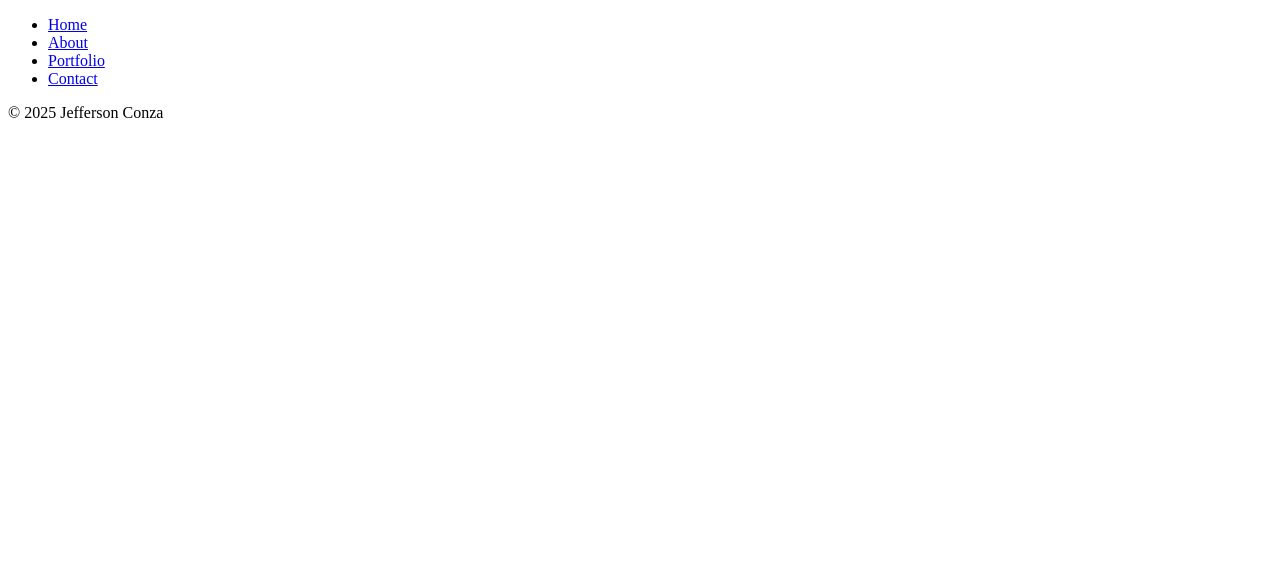
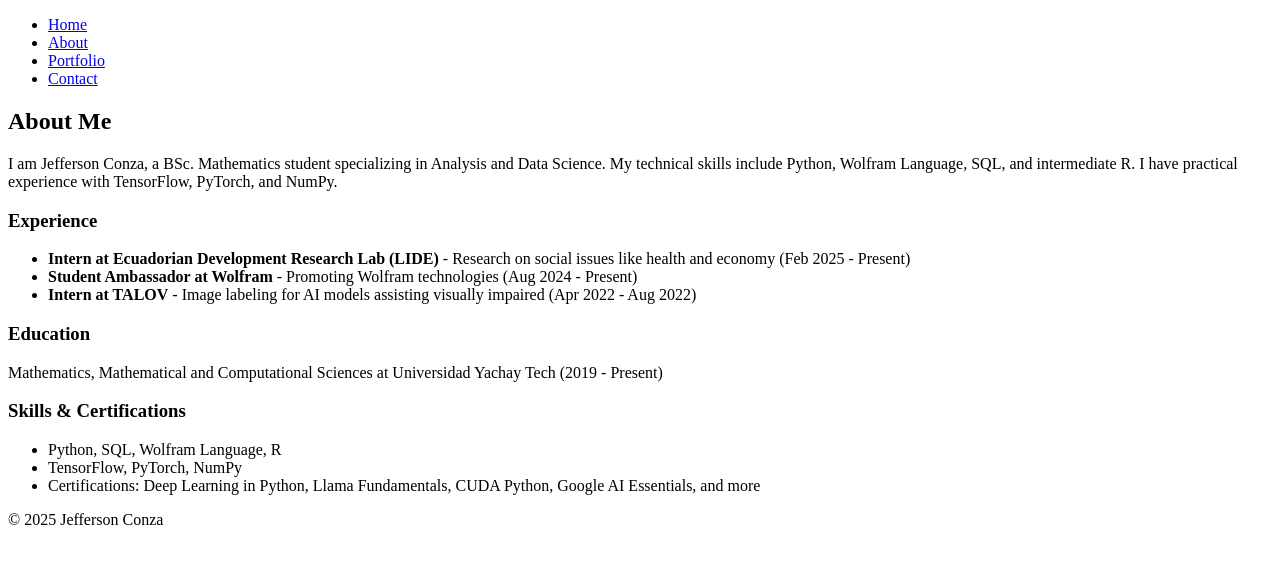
Before and after one commit to JeffersonConza/JeffersonConza.github.io, a plain HTML site: page about.html in a window 1280 px wide. Drawn offline with Linux system fonts and the light colour scheme.

Commit message:
HTML content upload

```diff
--- a/about.html
+++ b/about.html
@@ -18,8 +18,26 @@
         </nav>
     </header>
     <main>
-        <!-- Page-specific content goes here -->
-    </main>
+      <h2>About Me</h2>
+      <p>I am Jefferson Conza, a BSc. Mathematics student specializing in Analysis and Data Science. My technical skills include Python, Wolfram Language, SQL, and intermediate R. I have practical experience with TensorFlow, PyTorch, and NumPy.</p>
+
+      <h3>Experience</h3>
+      <ul>
+          <li><strong>Intern at Ecuadorian Development Research Lab (LIDE)</strong> - Research on social issues like health and economy (Feb 2025 - Present)</li>
+          <li><strong>Student Ambassador at Wolfram</strong> - Promoting Wolfram technologies (Aug 2024 - Present)</li>
+          <li><strong>Intern at TALOV</strong> - Image labeling for AI models assisting visually impaired (Apr 2022 - Aug 2022)</li>
+      </ul>
+
+      <h3>Education</h3>
+      <p>Mathematics, Mathematical and Computational Sciences at Universidad Yachay Tech (2019 - Present)</p>
+
+      <h3>Skills & Certifications</h3>
+      <ul>
+          <li>Python, SQL, Wolfram Language, R</li>
+          <li>TensorFlow, PyTorch, NumPy</li>
+          <li>Certifications: Deep Learning in Python, Llama Fundamentals, CUDA Python, Google AI Essentials, and more</li>
+      </ul>
+  </main>
     <footer>
         <p>© 2025 Jefferson Conza</p>
     </footer>
```
Also changed, not shown: contact.html (+8 -2 lines), index.html (+7 -2 lines), portfolio.html (+9 -2 lines).
